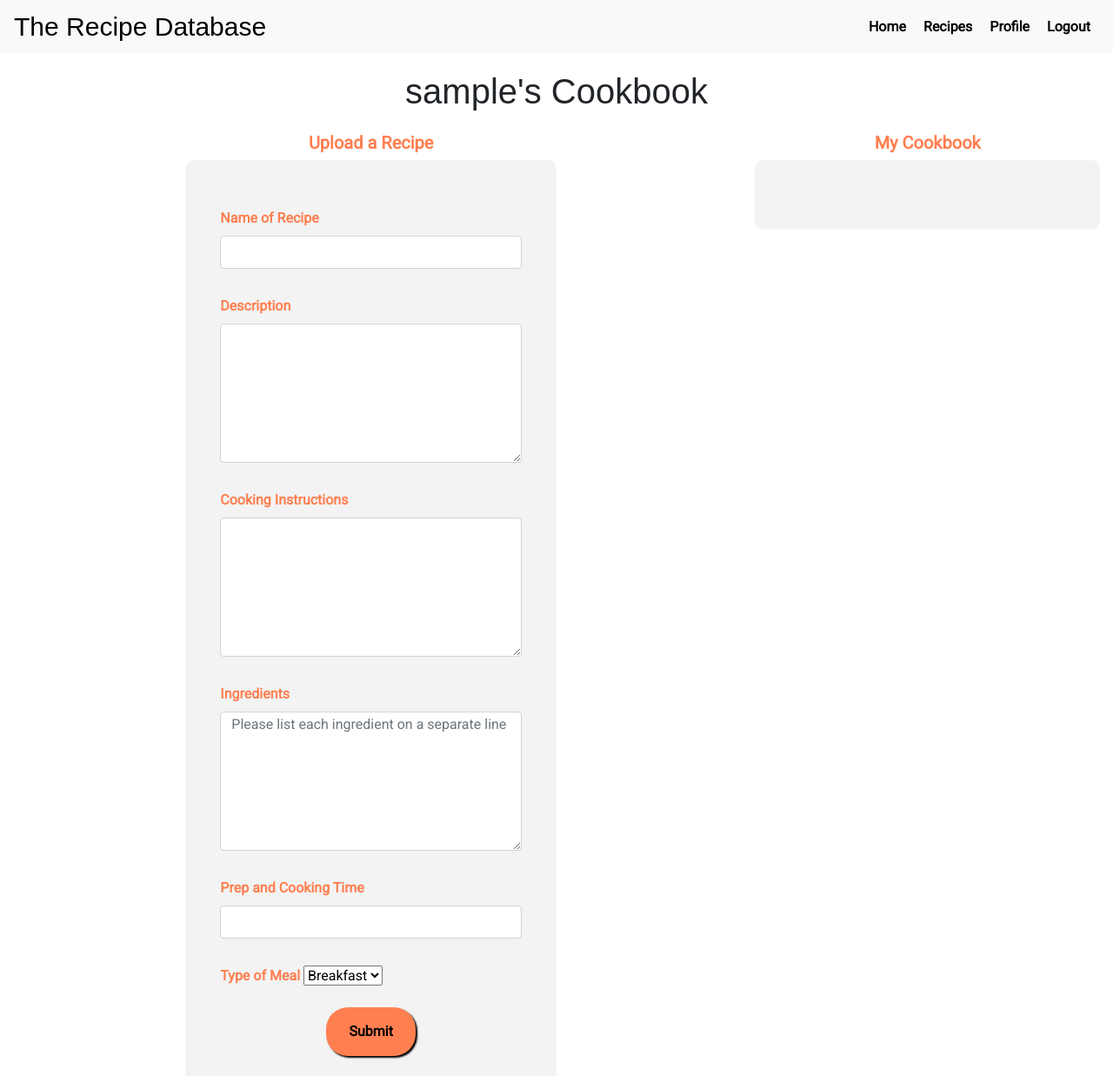
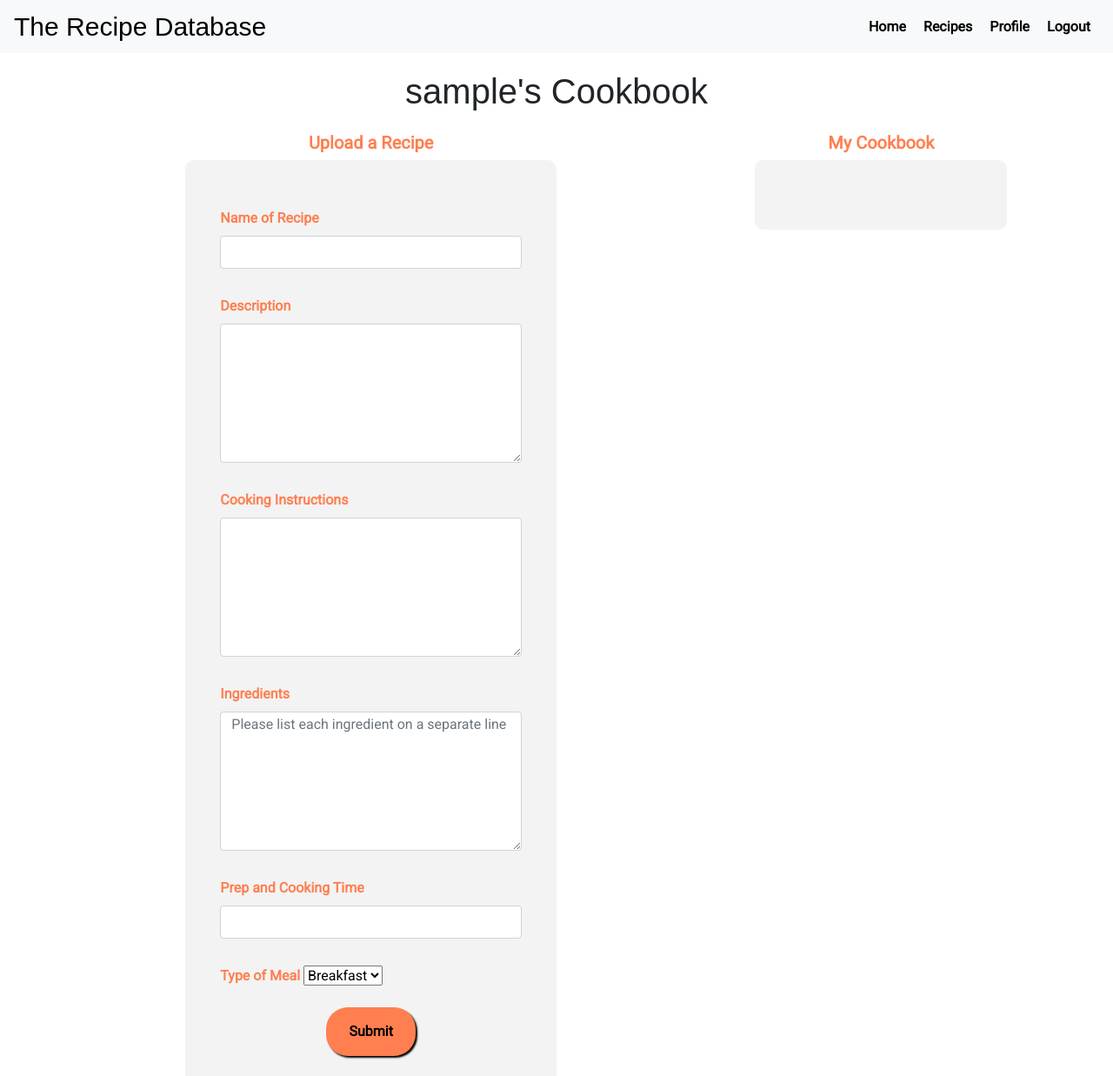
Before and after one commit to Bradders81/the-recipe-db, a Flask app: page /profile in a window 1280 px wide. Shown: the top 1237 px of the page at 87% size. Run offline with Flask 2, Linux system fonts and the light colour scheme; the visitor is signed in with stand-in values (Sample User, id 1); data that the repository does not hold is empty; some libraries are stand-ins or nearby versions; some web fonts are replaced.

Commit message:
Reduce user My Cookbook recipe list col size to 3 from 4

```diff
--- a/templates/edit-recipe.html
+++ b/templates/edit-recipe.html
@@ -67,7 +67,7 @@
             </div>
         </div>
         <!-- List of the users recipes -->
-        <div class=" col-12 col-md-4">
+        <div class=" col-12 col-md-3">
             <div class="align-center">
                 <h5 class="sub-headings">My Cookbook</h5>
             </div>
--- a/templates/profile.html
+++ b/templates/profile.html
@@ -55,7 +55,7 @@
             </div>
         </div>
         <!-- List of the users recipes -->
-        <div class=" col-12 col-md-4">
+        <div class=" col-12 col-md-3">
             <div class="align-center">
                 <h5 class="sub-headings">My Cookbook</h5>
             </div>
```
